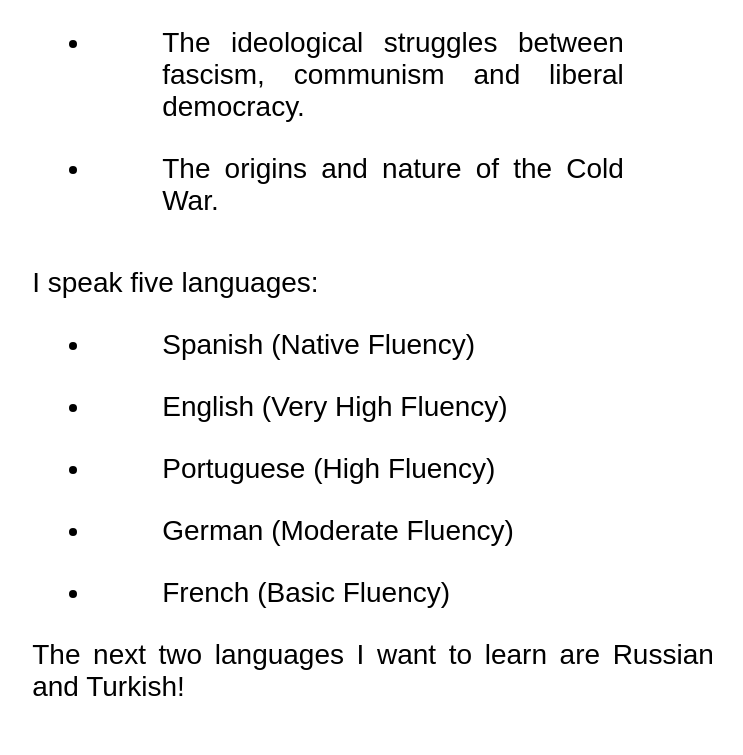
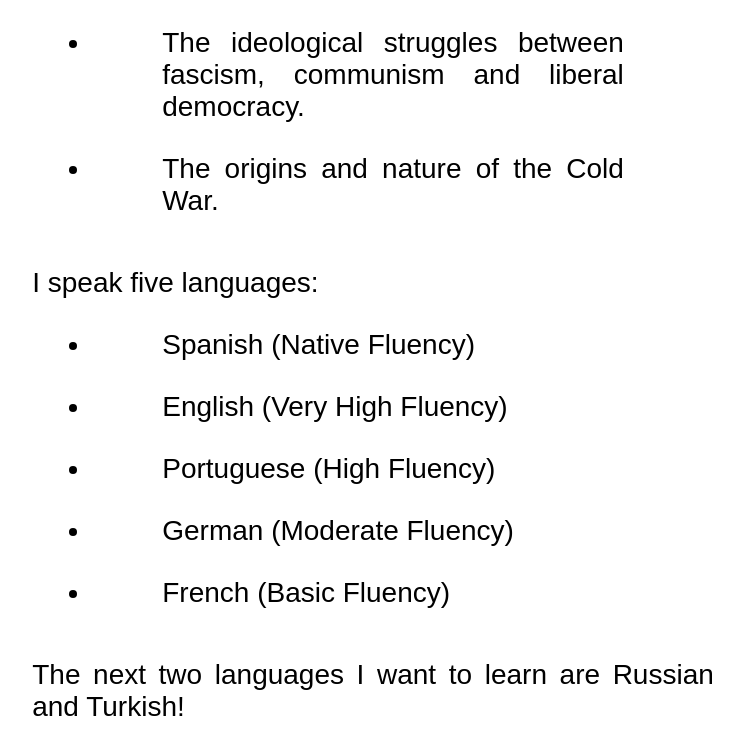
Before and after one commit to luisaizpuru-vargas/luisaizpuru-vargas.github.io, a plain HTML site: page about.html in a window 1280 px wide. Shown: the part 1342-2097 px from the top of the page, without its empty margins (267-1010 px from the left). Drawn offline with Linux system fonts and the light colour scheme.

Commit message:
Update about.html

```diff
--- a/about.html
+++ b/about.html
@@ -117,7 +117,7 @@
                     </p>
                 </li>
             </ul>
-            <p style="font-family: Arial; font-size: 28px; text-align: justify; margin: 30px 120px 110px 120px; max-width: 100%; text-indent: 0;">
+            <p style="font-family: Arial; font-size: 28px; text-align: justify; margin: 50px 120px 110px 120px; max-width: 100%; text-indent: 0;">
                 The next two languages I want to learn are Russian and Turkish!
             </p>
         </div>
```
